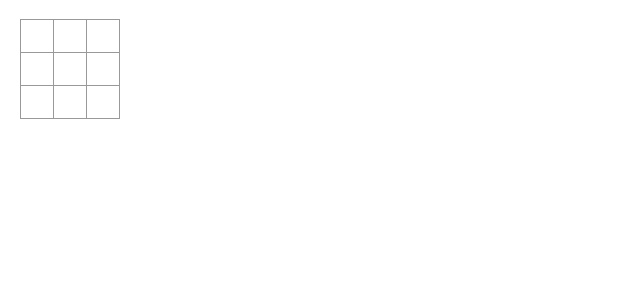
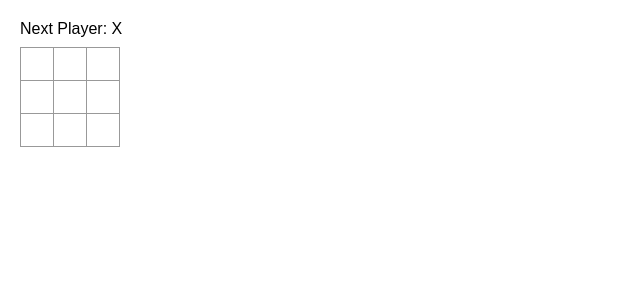
Before and after one commit to cavendet/ReactTutorial, a React (Create React App) app in the folder src/: page / in a window 1280 px wide. Shown: the top 300 px of the page, without its empty margins (0-640 px from the left). Built offline with nearby package versions, Linux system fonts and the light colour scheme.

Commit message:
New functionality

```diff
--- a/src/App.js
+++ b/src/App.js
@@ -1,32 +1,70 @@
 import React from 'react';
 import { useState } from 'react';
 
-function Square() {
-  const [value, setValue] = useState(null);
+function Square({value, onSquareClick}) {
+  return <button className="square" onClick={onSquareClick}>{value}</button>
+}
+function Board() {
+  const [xIsNext, setXIsNext] = useState(true);
+  const [squares, setSquares] =useState(Array(9).fill(null));
+  const winner = calculateWinner(squares);
+  let status;
+  if(winner) {status = "Winner: " + winner}
+  else {status = "Next Player: " + (xIsNext ? "X":"O");}
 
-  function handleClick() {
-    setValue('X');
+  function handleClick(i) {
+    if(squares[i] || calculateWinner(squares)) { return; }
+    const nextSquares = squares.slice();
+    if(xIsNext){nextSquares[i] = "X";}
+    else{nextSquares[i] = "O";}
+
+    setSquares(nextSquares);
+    setXIsNext(!xIsNext);
   }
-  return <button className="square" onClick={handleClick}>{value}</button>
-}
-export default function Board() {
   return (
     <>
+    <div className="status">{status}</div>
     <div className="board-row">
-        <Square />
-        <Square />
-        <Square />
+        <Square value={squares[0]} onSquareClick={() => handleClick(0)}/>
+        <Square value={squares[1]} onSquareClick={() => handleClick(1)}/>
+        <Square value={squares[2]} onSquareClick={() => handleClick(2)}/>
       </div>
       <div className="board-row">
-        <Square />
-        <Square />
-        <Square />
+        <Square value={squares[3]} onSquareClick={() => handleClick(3)}/>
+        <Square value={squares[4]} onSquareClick={() => handleClick(4)}/>
+        <Square value={squares[5]} onSquareClick={() => handleClick(5)}/>
       </div>
       <div className="board-row">
-        <Square />
-        <Square />
-        <Square />
+        <Square value={squares[6]} onSquareClick={() => handleClick(6)}/>
+        <Square value={squares[7]} onSquareClick={() => handleClick(7)}/>
+        <Square value={squares[8]} onSquareClick={() => handleClick(8)}/>
       </div>
       </>
     );
 }
+export default function Game() {
+  return (
+    <div className="game">
+      <div className=""game-board><Board /></div>
+    </div>
+  );
+}
+function calculateWinner(squares) {
+  const lines = [
+    [0, 1, 2],
+    [3, 4, 5],
+    [6, 7, 8],
+    [0, 3, 6],
+    [1, 4, 7],
+    [2, 5, 8],
+    [0, 4, 8],
+    [2, 4, 6]
+  ];
+  for (let i = 0; i < lines.length; i++) {
+    const [a, b, c] = lines[i];
+    if (squares[a] && squares[a] === squares[b] && squares[a] === squares[c]) {
+      return squares[a];
+    }
+  }
+  return null;
+}
```
